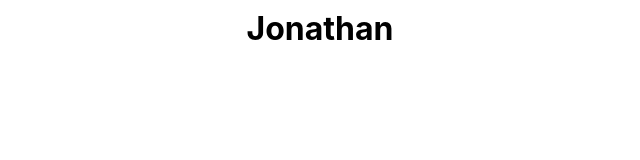
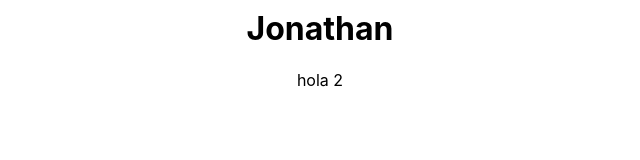
Before and after one commit to jonathanh21/mist-ap, a React (Create React App) app: page / in a window 1280 px wide. Shown: the part 134-294 px from the top of the page, without its empty margins (320-960 px from the left). Built offline with nearby package versions, Linux system fonts and the light colour scheme.

Commit message:
prueba victor2

```diff
--- a/src/App.tsx
+++ b/src/App.tsx
@@ -4,6 +4,7 @@ import Julian from './components/Julian';
 import Valentin from './components/Valentin';
 import Probando from './components/Probando';
 import Jonathan from './components/jonathan';
+import Victor from './components/Victor';
 import './App.css';
 function App() {
   return (
@@ -12,6 +13,7 @@ function App() {
       <Valentin />
       <Probando />
       <Jonathan />
+      <Victor />
     </div>
   );
 }
--- /dev/null
+++ b/src/components/Victor.tsx
@@ -0,0 +1,7 @@
+import React from 'react';
+
+function Victor() {
+  return <div>hola 2</div>;
+}
+
+export default Victor;
```
